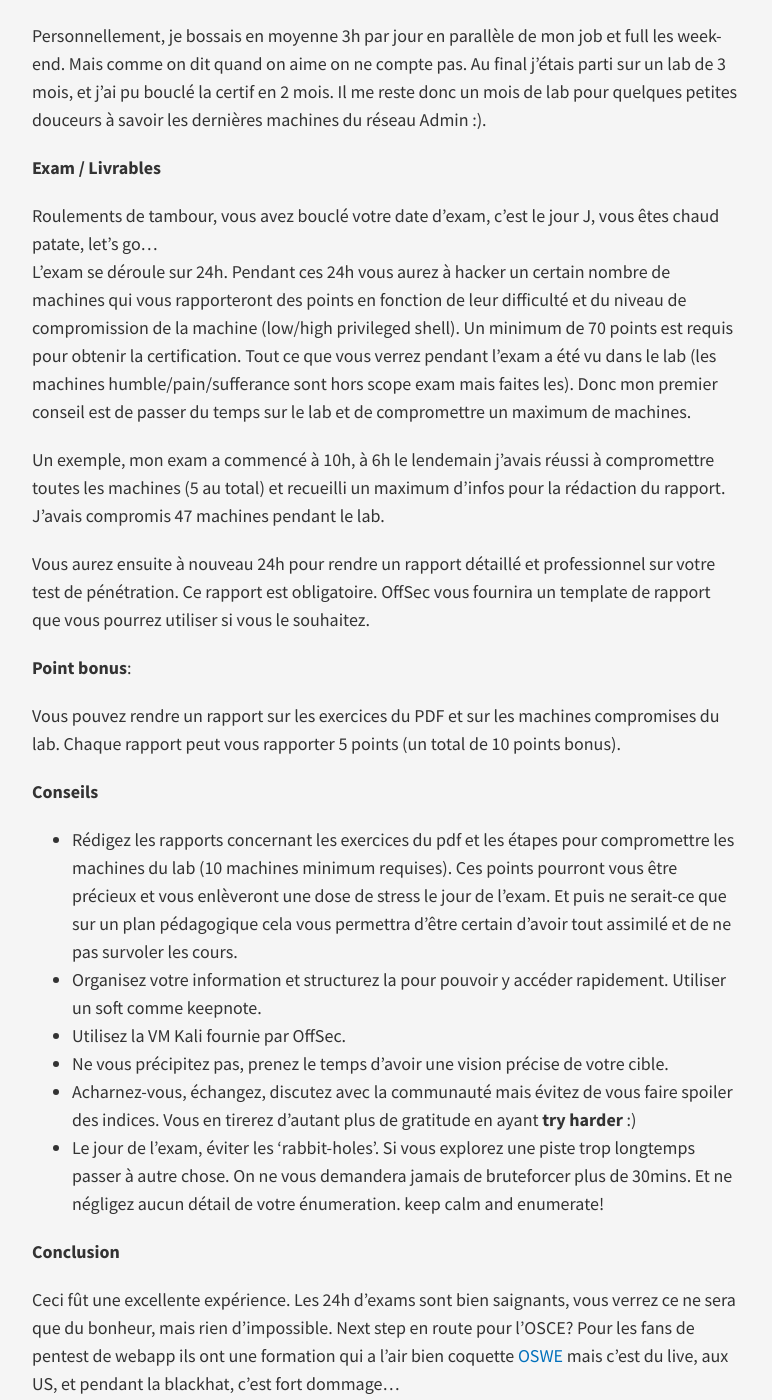
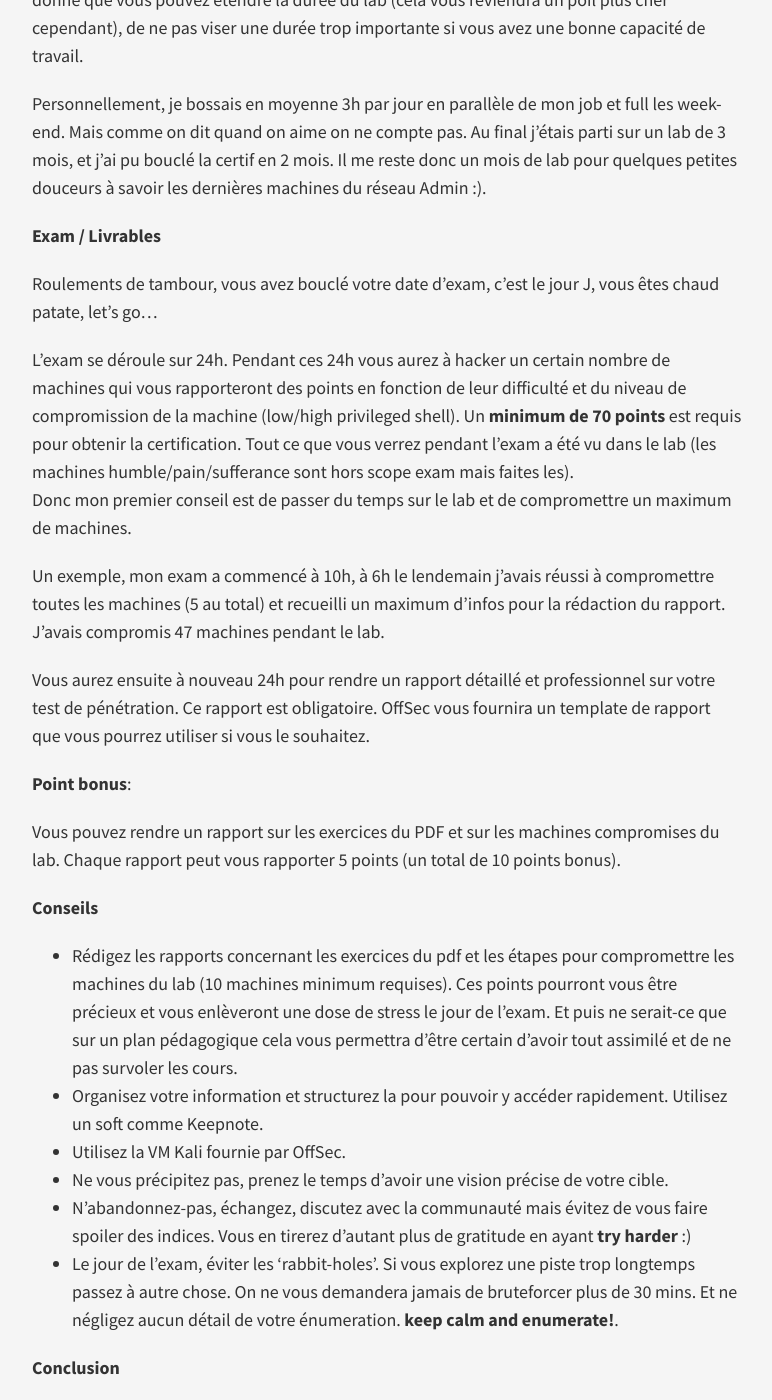
Before and after one commit to phackt/phackt.github.io, a Jekyll site: the page built from _posts/2017-02-16-OSCP.markdown, in a window 1280 px wide and 1400 px high, scrolled down 2229 px. Shown: the whole window, without its empty margins (253-1025 px from the left). Built offline with Jekyll 4.4.1, drawn with Linux system fonts in a browser that asks for light colours; nearby versions of some CDN libraries; comment, search, counter and statistics services are not loaded; some of the changed text lies outside the part shown.

Commit message:
update post OSCP

```diff
--- a/_posts/2017-02-16-OSCP.markdown
+++ b/_posts/2017-02-16-OSCP.markdown
@@ -22,11 +22,14 @@ Mais l'OSCP c'est également une communauté de passionnés, d'entraide, de chan
 
 L'OSCP se compose d'un pdf de 375 pages, de ~150 vidéos d'une durée entre 2 ~ 10min, et d'un lab pour vous exercer. A l'issue de ce lab vous pourrez planifier votre examen, ou même avant si vous vous sentez prêt. Le lab est composé de 4 réseaux, un student network, qui lui même route sur un dev network et un it network, ce dernier routant également sur un admin network.
 
-Vous aurez donc à énumerer les machines (services, dns, domain controllers, webapp, vulns, ...), à obtenir un premier accès utilisateur pour ensuite effectuer une élévation des privilèges et devenir root/system. Ne négligez pas la partie post-exploitation. Vous aurez à pivoter entre les différents réseaux, faire en fonction de solutions antivirales et parefeu sur les machines. Il y a un nombre équivalent de machines virtuelles WIN/LINUX. Tous les exploits à utiliser sont référencés sur [exploit-db](https://www.exploit-db.com/). Vous pouvez aussi utiliser l'outil en ligne de commande searchsploit.
+Vous aurez donc à énumerer les machines (services, dns, domain controllers, webapp, vulns, ...), à obtenir un premier accès utilisateur pour ensuite effectuer une élévation des privilèges et devenir root/system. Ne négligez pas la partie post-exploitation.
 
-__Concernant les exploits__:
+Vous aurez à pivoter entre les différents réseaux, faire en fonction de solutions antivirales et parefeu sur les machines. Il y a un nombre équivalent de machines virtuelles WIN/LINUX. Tous les exploits à utiliser sont référencés sur [exploit-db](https://www.exploit-db.com/). Vous pouvez aussi utiliser l'outil en ligne de commande searchsploit.
+
+_Concernant les exploits_:
 Certains exploits fonctionneront out-of-the-box, d'autres demanderont plus d'attention et devront être modifiés pour matcher avec la machine cible, injecter votre propre payload, ...
-Concernant les BO, vous appréhenderez un stack overflow classique sur un exe sans protection DEP ou ASLR (ceci sera pour les autres certifs OSCE, OSEE). Perso ce fût une partie kiff++, ce qui me fait me pencher sérieusement sur l'[OSCE](https://www.offensive-security.com/information-security-certifications/osce-offensive-security-certified-expert/).
+
+Un point sur les BO: vous appréhenderez un stack overflow classique sur un exe sans protection DEP ou ASLR (ceci sera pour les autres certifs OSCE, OSEE). Ce fût une section kiff++, ce qui me fait me pencher sérieusement sur l'[OSCE](https://www.offensive-security.com/information-security-certifications/osce-offensive-security-certified-expert/).
 
 Si vous souhaitez rallonger la durée du lab, vous pourrez le faire avant l'expiration de ce dernier. Le lab vous préparera au mieux pour l'exam de 24h.
 
@@ -43,7 +46,9 @@ Personnellement, je bossais en moyenne 3h par jour en parallèle de mon job et f
 **Exam / Livrables**
 
 Roulements de tambour, vous avez bouclé votre date d'exam, c'est le jour J, vous êtes chaud patate, let's go...
-L'exam se déroule sur 24h. Pendant ces 24h vous aurez à hacker un certain nombre de machines qui vous rapporteront des points en fonction de leur difficulté et du niveau de compromission de la machine (low/high privileged shell).  Un minimum de 70 points est requis pour obtenir la certification. Tout ce que vous verrez pendant l'exam a été vu dans le lab (les machines humble/pain/sufferance sont hors scope exam mais faites les). Donc mon premier conseil est de passer du temps sur le lab et de compromettre un maximum de machines.
+
+L'exam se déroule sur 24h. Pendant ces 24h vous aurez à hacker un certain nombre de machines qui vous rapporteront des points en fonction de leur difficulté et du niveau de compromission de la machine (low/high privileged shell).  Un **minimum de 70 points** est requis pour obtenir la certification. Tout ce que vous verrez pendant l'exam a été vu dans le lab (les machines humble/pain/sufferance sont hors scope exam mais faites les).
+Donc mon premier conseil est de passer du temps sur le lab et de compromettre un maximum de machines.
 
 Un exemple, mon exam a commencé à 10h, à 6h le lendemain j'avais réussi à compromettre toutes les machines (5 au total) et recueilli un maximum d'infos pour la rédaction du rapport. J'avais compromis 47 machines pendant le lab.
 
@@ -57,16 +62,16 @@ Vous pouvez rendre un rapport sur les exercices du PDF et sur les machines compr
 **Conseils**
 
  - Rédigez les rapports concernant les exercices du pdf et les étapes pour compromettre les machines du lab (10 machines minimum requises). Ces points pourront vous être précieux et vous enlèveront une dose de stress le jour de l'exam. Et puis ne serait-ce que sur un plan pédagogique cela vous permettra d'être certain d'avoir tout assimilé et de ne pas survoler les cours.
- - Organisez votre information et structurez la pour pouvoir y accéder rapidement. Utiliser un soft comme keepnote.
+ - Organisez votre information et structurez la pour pouvoir y accéder rapidement. Utilisez un soft comme Keepnote.
  - Utilisez la VM Kali fournie par OffSec.
  - Ne vous précipitez pas, prenez le temps d'avoir une vision précise de votre cible.
- - Acharnez-vous, échangez, discutez avec la communauté mais évitez de vous faire spoiler des indices. Vous en tirerez d'autant plus de gratitude en ayant **try harder** :)
- - Le jour de l'exam, éviter les 'rabbit-holes'. Si vous explorez une piste trop longtemps passer à autre chose. On ne vous demandera jamais de bruteforcer plus de 30mins. Et ne négligez aucun détail de votre énumeration. keep calm and enumerate!
+ - N'abandonnez-pas, échangez, discutez avec la communauté mais évitez de vous faire spoiler des indices. Vous en tirerez d'autant plus de gratitude en ayant **try harder** :)
+ - Le jour de l'exam, éviter les 'rabbit-holes'. Si vous explorez une piste trop longtemps passez à autre chose. On ne vous demandera jamais de bruteforcer plus de 30 mins. Et ne négligez aucun détail de votre énumeration. **keep calm and enumerate!**.
 
 
 **Conclusion**
 
-Ceci fût une excellente expérience. Les 24h d'exams sont bien saignants, vous verrez ce ne sera que du bonheur, mais rien d'impossible. Next step en route pour l'OSCE? Pour les fans de pentest de webapp ils ont une formation qui a l'air bien coquette [OSWE](https://www.offensive-security.com/information-security-certifications/oswe-offensive-security-web-expert/) mais c'est du live, aux US, et pendant la blackhat, c'est fort dommage...
+l'OSCP fût une excellente expérience et hautement addictive. Les 24h d'exams sont bien saignants, mais vous verrez ce ne sera que du bonheur, rien d'impossible. Next step en route pour l'OSCE? Pour les fans de pentest de webapp ils ont une formation qui a l'air bien coquette, l'[OSWE](https://www.offensive-security.com/information-security-certifications/oswe-offensive-security-web-expert/) mais c'est du live, aux US, et pendant la blackhat, c'est fort dommage...
 
 N'hésitez pas à me contacter si vous souhaitez des infos sur le sujet!
 [Twitter](https://twitter.com/phackt_ul)
```
Also changed, not shown: other parts of _posts/2017-02-16-OSCP.markdown (+1 -1 lines).
